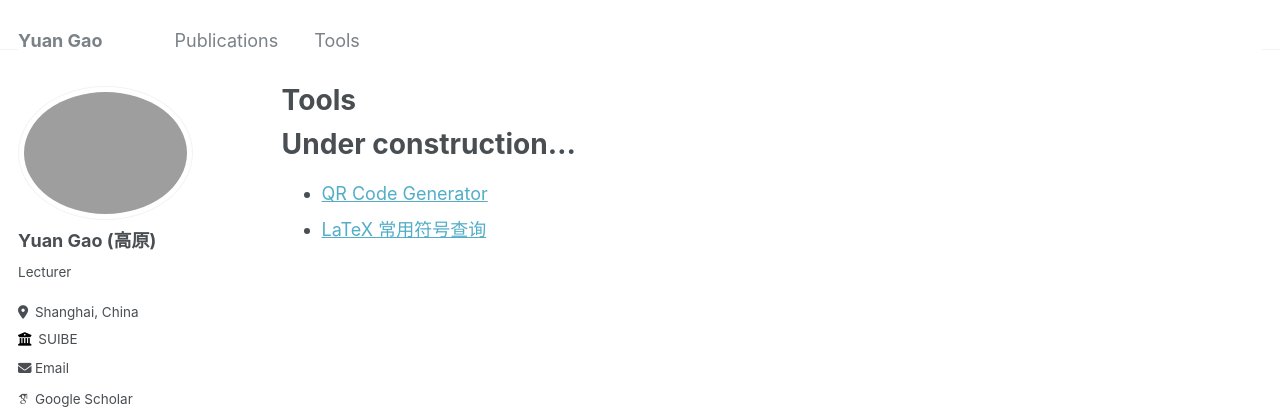
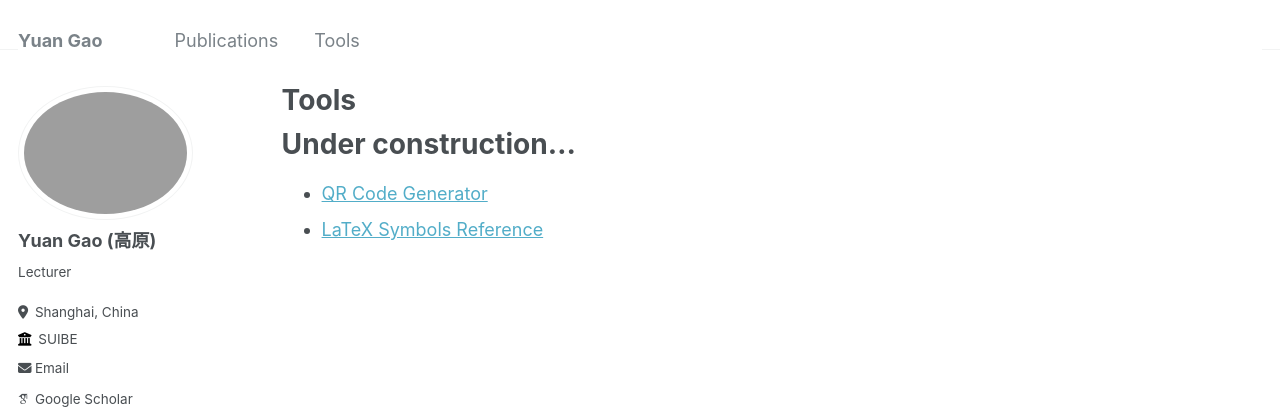
Before and after one commit to YannEmiya/YannEmiya.github.io, a Jekyll site: the page built from _pages/tools.md, in a window 1280 px wide. Shown: the top 410 px of the page. Built offline with Jekyll 4.4.1, drawn with Linux system fonts in a browser that asks for light colours; some web fonts are replaced.

Commit message:
Use English label for LaTeX tools link

```diff
--- a/_pages/tools.md
+++ b/_pages/tools.md
@@ -7,4 +7,4 @@ author_profile: true
 # Under construction...
 
 * [QR Code Generator](../tools/QR.html)
-* [LaTeX 常用符号查询](../files/latex-symbols-statistics.pdf)
+* [LaTeX Symbols Reference](../files/latex-symbols-statistics.pdf)
```
